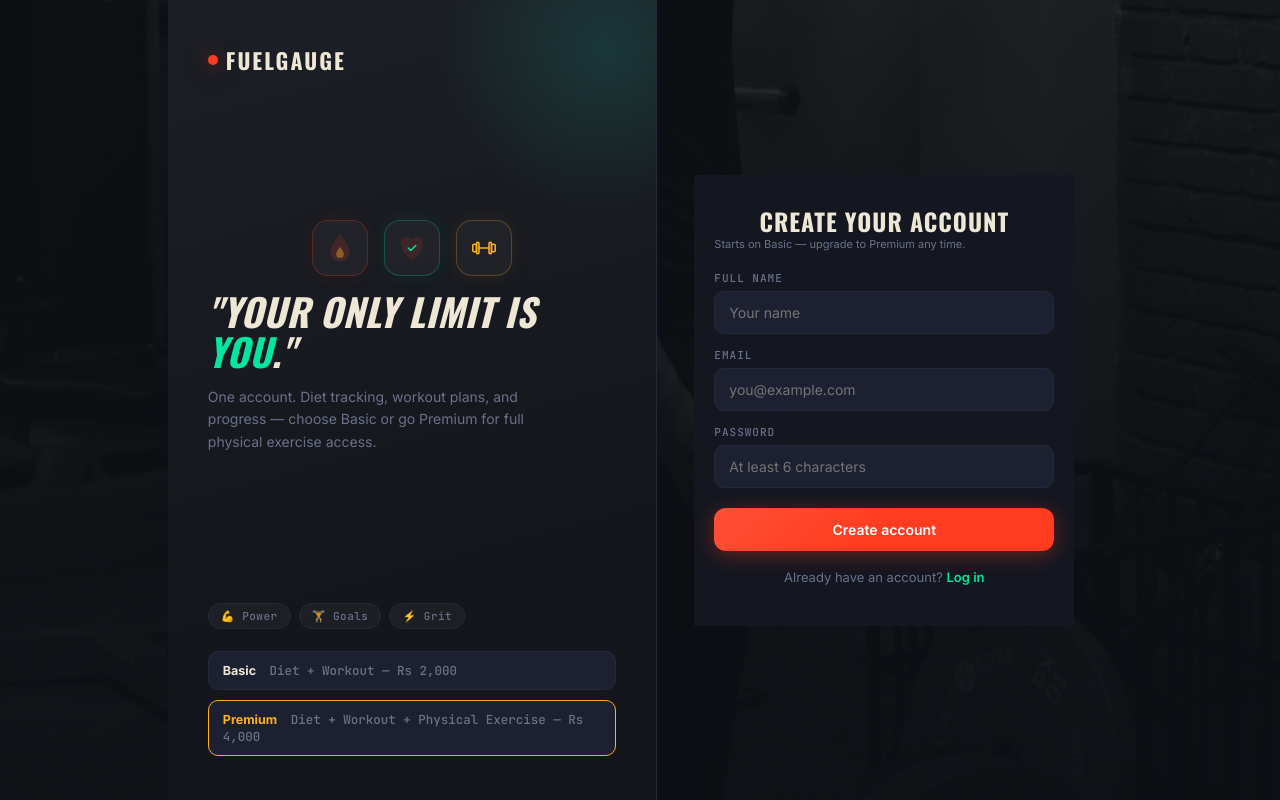
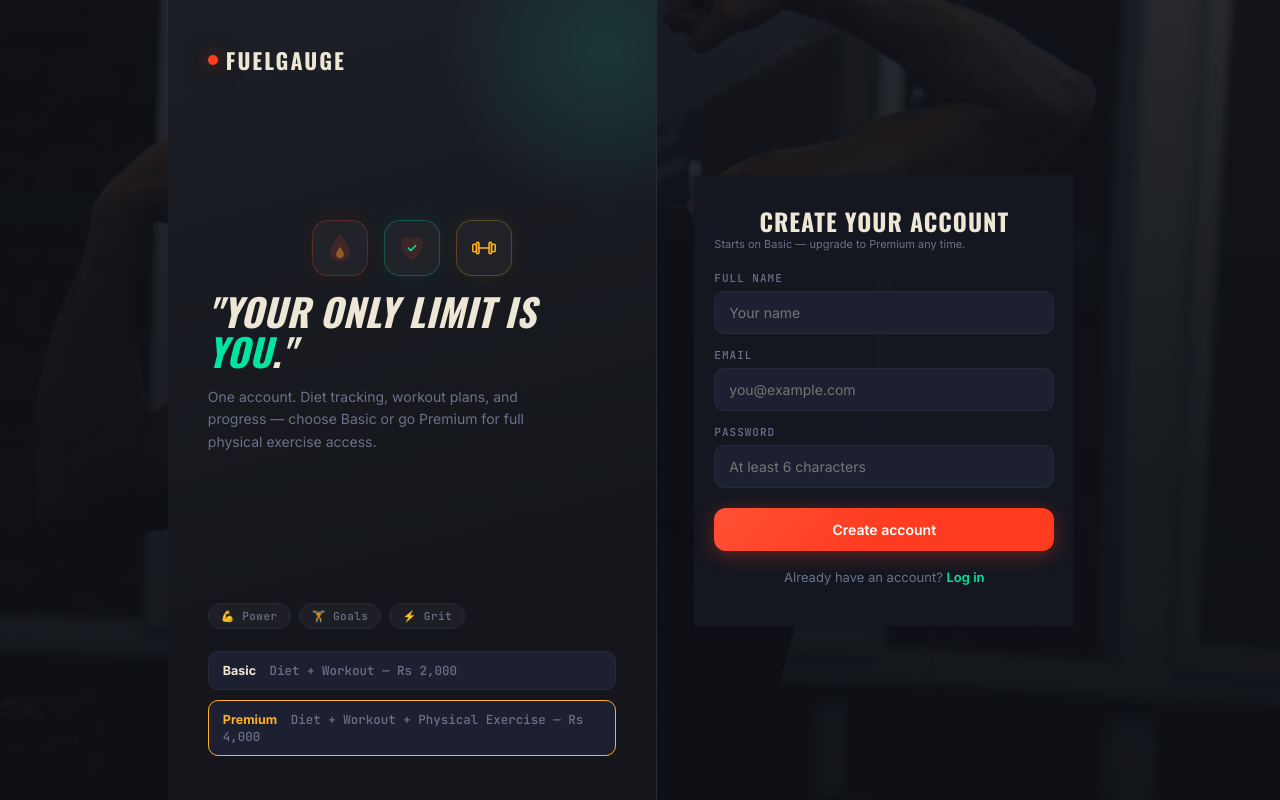
Before and after one commit to gaugefitness-ui/FUELGAUGE-fitness-app, a website: page public/register.html in a window 1280 px wide. Drawn offline with nearby package versions, Linux system fonts and the light colour scheme.

Commit message:
Add separate background image for register page

```diff
--- a/public/auth.css
+++ b/public/auth.css
@@ -1,5 +1,6 @@
 /* ===== Auth pages (login / register) ===== */
 body.auth-body{margin:0;min-height:100vh;background:linear-gradient(180deg,rgba(13,15,20,0.88) 0%,rgba(13,15,20,0.92) 40%,rgba(13,15,20,0.97) 100%),url('/gym-bg.jpg') center/cover no-repeat fixed;background-color:var(--asphalt);}
+body.register-body{background:linear-gradient(180deg,rgba(13,15,20,0.88) 0%,rgba(13,15,20,0.92) 40%,rgba(13,15,20,0.97) 100%),url('/register-bg.jpg') center/cover no-repeat fixed;background-color:var(--asphalt);}
 .auth-shell{min-height:100vh;display:flex;}
 .auth-hero{flex:1;display:flex;flex-direction:column;justify-content:space-between;padding:44px 40px;
   background:linear-gradient(165deg,#1c1f26 0%,#14161b 70%);border-right:1px solid var(--line);position:relative;overflow:hidden;}
--- a/public/register.html
+++ b/public/register.html
@@ -10,7 +10,7 @@
 <link rel="stylesheet" href="/style.css">
 <link rel="stylesheet" href="/auth.css">
 </head>
-<body class="auth-body">
+<body class="auth-body register-body">
 <div class="auth-shell">
 
   <div class="auth-hero">
```
Also changed, not shown: public/register-bg.jpg (added).
